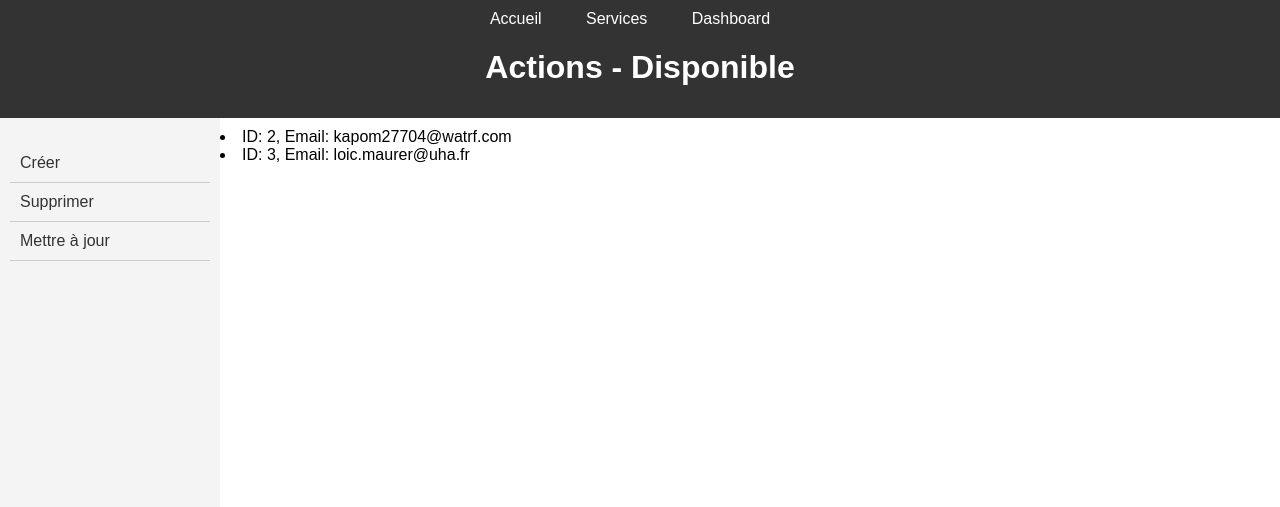
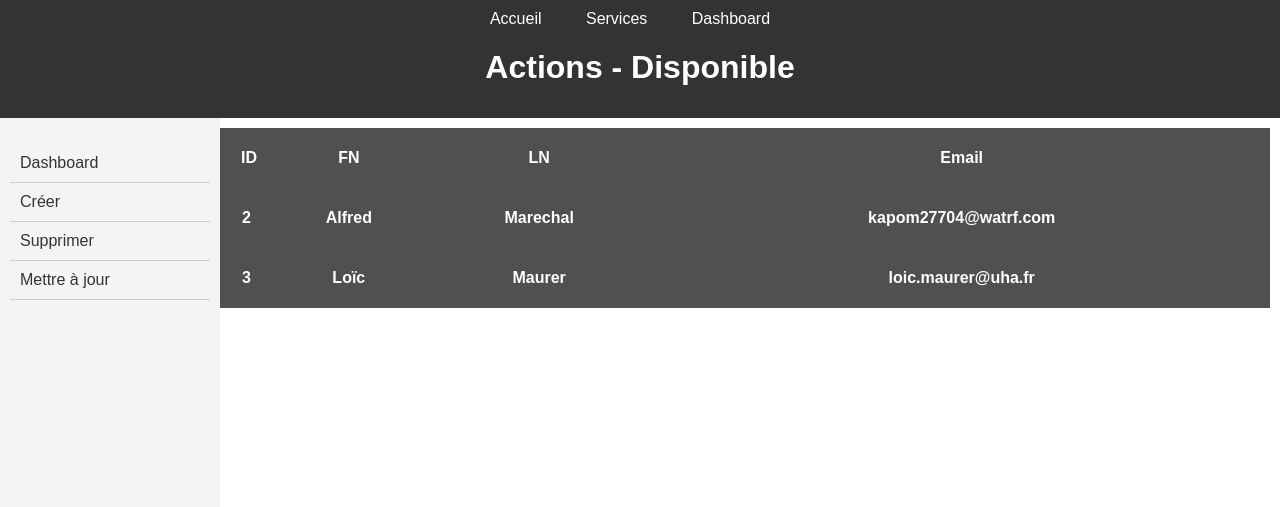
Before and after one commit to LOIC-only-one/AdministrationServer, a Django app: page /users/ in a window 1280 px wide. Shown: the top 507 px of the page. Run offline with Django 5.2, Linux system fonts and the light colour scheme; data comes from the database, SQL or seed files in the repository; both versions use the stored data as it was after the commit; lists and menus that the app fills with data are empty.

Commit message:
Modification_css

```diff
--- a/admin_serv/servops/models.py
+++ b/admin_serv/servops/models.py
@@ -23,6 +23,9 @@ class ServUser(models.Model):
     last_name = models.CharField(max_length=100)
     email = models.EmailField(unique=True)
 
+    def __str__(self):
+        return self.first_name + ' ' + self.last_name
+
 class Application(models.Model):
     name = models.CharField(max_length=200)
     logo = models.ImageField(upload_to='logos/')
--- a/admin_serv/servops/static/main.css
+++ b/admin_serv/servops/static/main.css
@@ -73,3 +73,14 @@ footer {
     bottom: 0;
     width: 100%;
 }
+
+.table-user {
+    width: 100%;
+    border-collapse: collapse;
+}
+
+.table-user th {
+    background-color: rgb(82, 79, 79);
+    color: #fff;
+    padding: 2%;
+}
--- a/admin_serv/servops/templates/servops/CRUD/CRUD_utilisateurs/home.html
+++ b/admin_serv/servops/templates/servops/CRUD/CRUD_utilisateurs/home.html
@@ -7,6 +7,7 @@
 
 {% block sidebar %}
 <ul>
+    <li><a href="{% url 'dashboard' %}" class="button">Dashboard</a></li>
     <li><a href="{% url 'create_users' %}" class="button">Créer</a></li>
     <li><a href="{% url 'delete_users' %}" class="button">Supprimer</a></li>
     <li><a href="#" class="button">Mettre à jour</a></li>
@@ -14,9 +15,12 @@
 {% endblock sidebar %}
 
 {% block content %}
+<table class="table-user">
+    <tr> <th>ID</th> <th>FN</th> <th>LN</th> <th>Email</th> </tr>
 {% for user in users %}
-    <li>ID: {{ user.id }}, Email: {{ user.email }}</li>
+    <tr> <th>{{user.id}}</th> <th>{{user.first_name}}</th> <th>{{user.last_name}}</th> <th>{{user.email}}</th>
     {% empty %}
     <li>Aucun utilisateur trouvé.</li>
 {% endfor %}
+</table>
 {% endblock content %}
```
Also changed, not shown: admin_serv/servops/templates/servops/CRUD/CRUD_applications/home.html (+8 -2 lines), admin_serv/db.sqlite3, admin_serv/logos/Technicien-Telecom-iStock-615746354.jpg (added).
